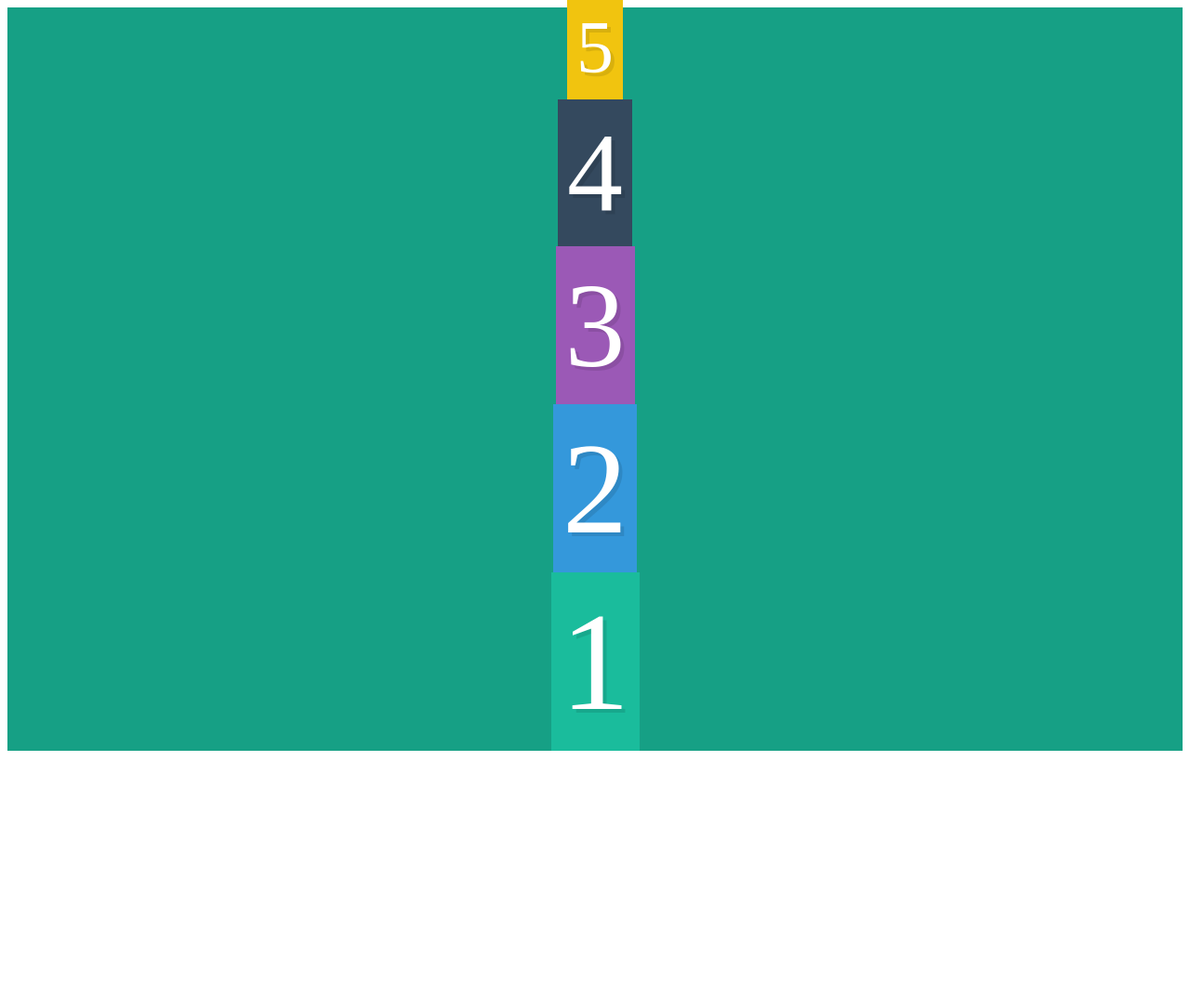
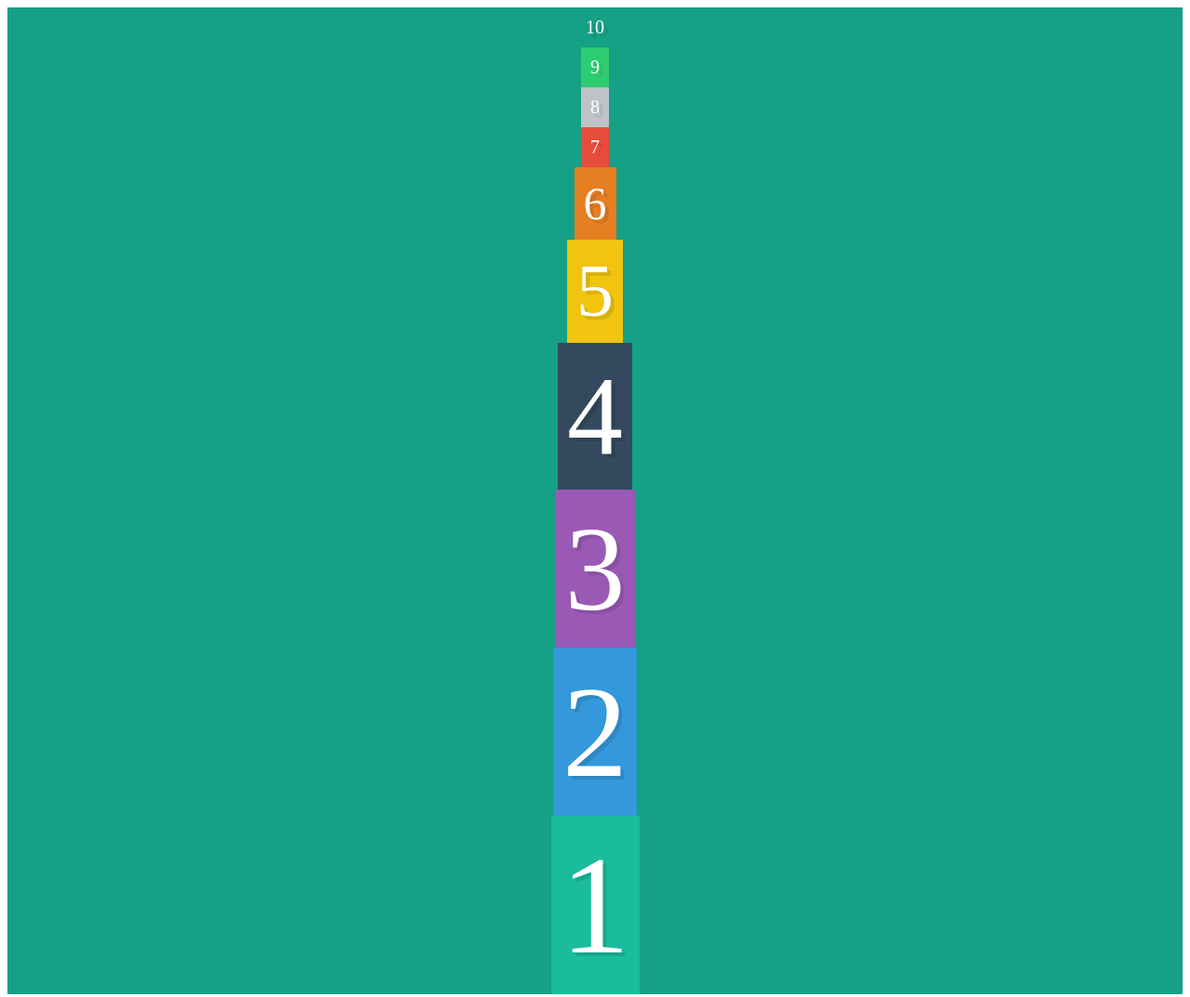
Before and after one commit to LuisLota/flexbox, a plain HTML site: page alignement&align-content/index.html in a window 1280 px wide. Shown: the whole page at 93% size. Before the commit the page ends 816 px from the top, so only its background shows below. Drawn offline with Linux system fonts and the light colour scheme.

Commit message:
updating container

```diff
--- a/alignement&align-content/style.css
+++ b/alignement&align-content/style.css
@@ -1,9 +1,7 @@
 
 /* Some default styles to make each box visible */
 /*variables*/
-:root{
-    --size: 20px;
-}
+
 .box {
     color:white;
     font-size: 20px;
@@ -28,9 +26,9 @@
       display: flex;
       flex-direction: column-reverse;
       align-items: center;
-      height: 100vh;
-      background: #16a085;
-
+      min-height: 100vh;
+       background: #16a085;
+    /* border:1px solid goldenrod;   */
   }
 
   .box1{
```
